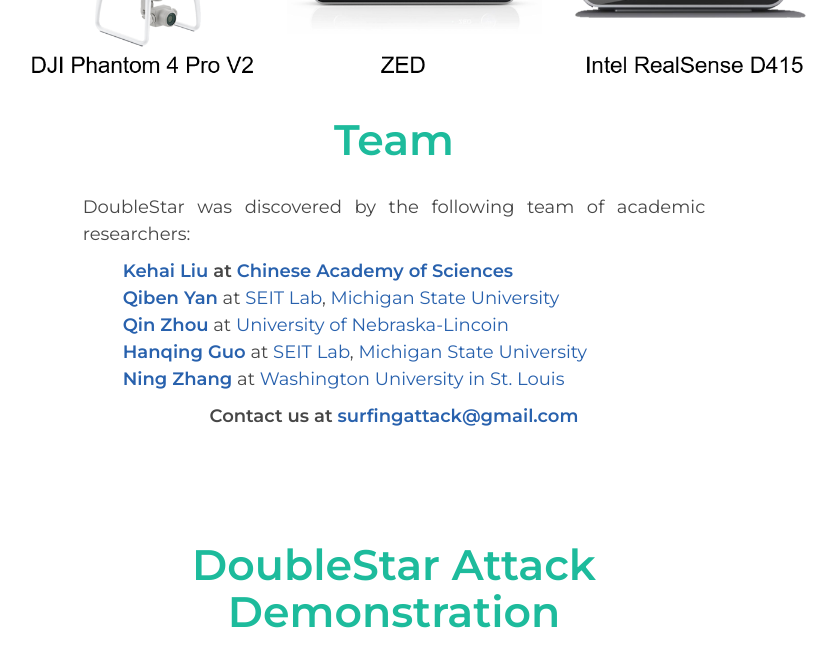
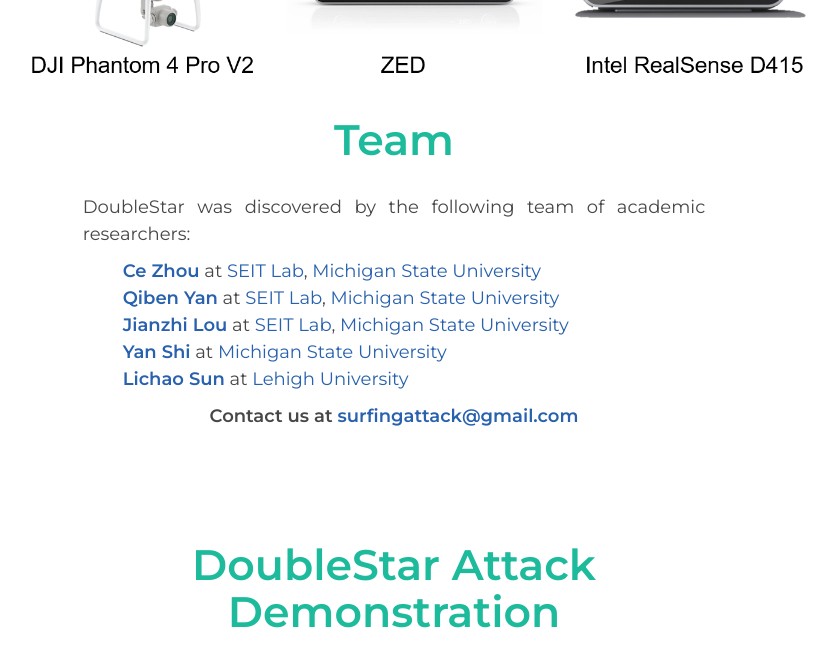
Before and after one commit to fakedepth/doublestar.github.io, a Jekyll site: the page built from index.md, in a window 1280 px wide and 900 px high, scrolled down 761 px, cut to the strip 0-655 px from the top of the window. Shown: the whole strip, without its empty margins (246-1083 px from the left). Built offline with Jekyll 4.4.1, drawn with Linux system fonts in a browser that asks for light colours.

Commit message:
Update default.html

```diff
--- a/_layouts/default.html
+++ b/_layouts/default.html
@@ -60,12 +60,11 @@ conditions. our experimental results show that DoubleStar creates fake depth up
 						</p>
 						<ul>
 					<li>
-						<strong><a href=""><strong>Kehai Liu</strong></a> at <a href="http://english.cas.cn/">Chinese Academy of Sciences</a> </li>
-						<li><a href="http://cse.msu.edu/~qyan/">Qiben Yan</a></strong> at <a href="http://seit.egr.msu.edu/">SEIT Lab</a>, <a href="https://www.cse.msu.edu/">Michigan State University</a></li>
-
-				      <li><a href="https://engineering.unl.edu/mme/faculty/qin-zhou/"><strong>Qin Zhou</strong></a> at <a href="https://www.unl.edu/">University of Nebraska-Lincoin</a></li>
-							<li><a href="https://hanqingguo.github.io"><strong>Hanqing Guo</strong></a> at <a href="http://seit.egr.msu.edu/">SEIT Lab</a>, <a href="https://www.cse.msu.edu/">Michigan State University</a></li>
-							<li><a href="https://engineering.wustl.edu/Profiles/Pages/Ning-Zhang.aspx"><strong>Ning Zhang</strong></a> at <a href="https://cse.wustl.edu/Pages/default.aspx">Washington University in St. Louis</a></li>
+						<a href=""><strong>Ce Zhou</strong></a> at <a href="http://seit.egr.msu.edu/">SEIT Lab</a>, <a href="https://www.cse.msu.edu/">Michigan State University</a></li>
+						<li><a href="http://cse.msu.edu/~qyan/"><strong>Qiben Yan</a></strong> at <a href="http://seit.egr.msu.edu/">SEIT Lab</a>, <a href="https://www.cse.msu.edu/">Michigan State University</a></li>
+						<li><a href=""><strong>Jianzhi Lou</strong></a> at <a href="http://seit.egr.msu.edu/">SEIT Lab</a>, <a href="https://www.cse.msu.edu/">Michigan State University</a></li>
+						<li><a href=""><strong>Yan Shi</strong></a> at <a href="https://www.cse.msu.edu/">Michigan State University</a></li>
+				      		<li><a href="https://www.cs.uic.edu/~lsun/"><strong>Lichao Sun</a></strong> at <a href="https://engineering.lehigh.edu/cse">Lehigh University</a></li>
 
 						</ul>
 <p class="text-center"><strong>Contact us at <a href="mailto:surfingattack@gmail.com">surfingattack@gmail.com</a></strong></p>
```
